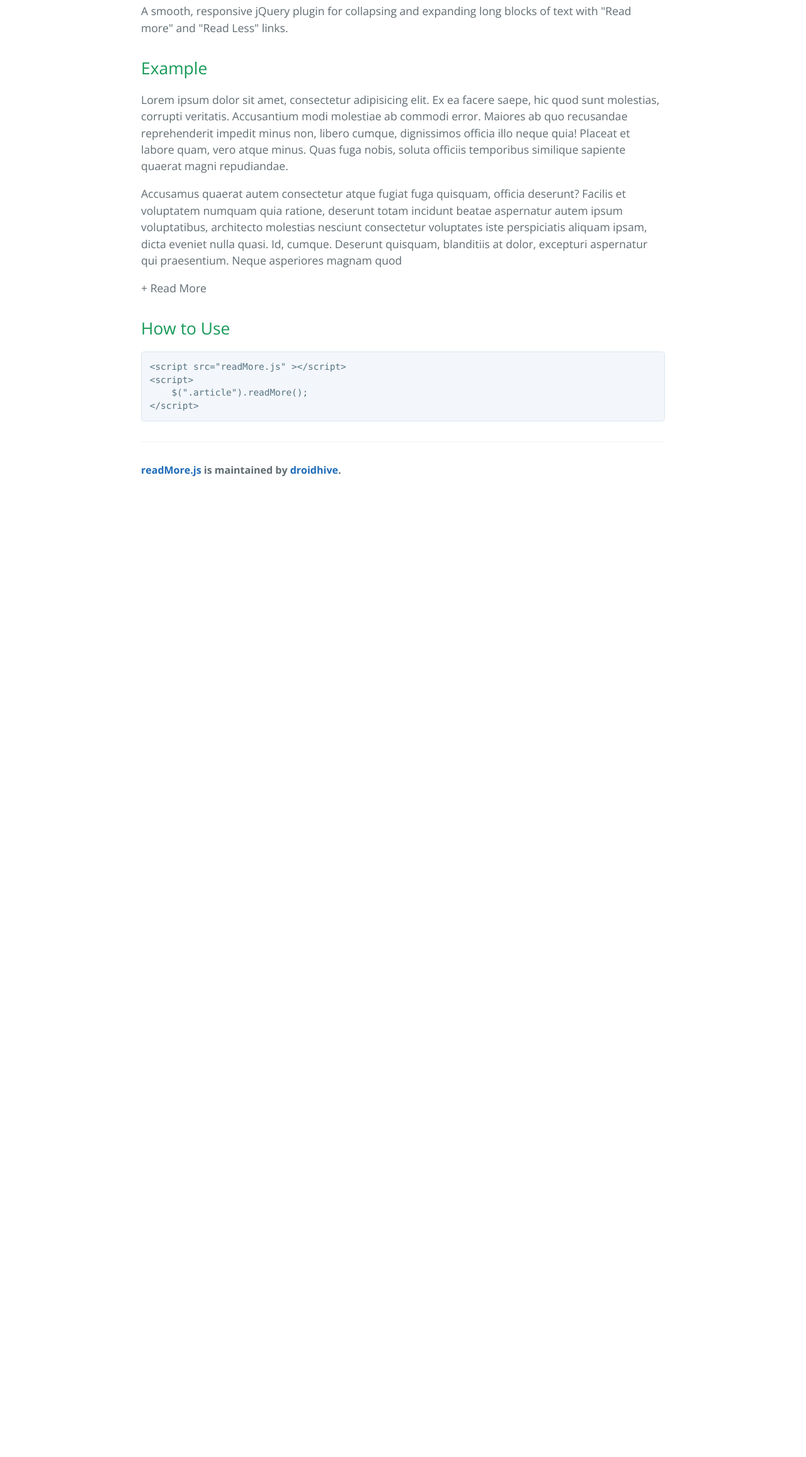
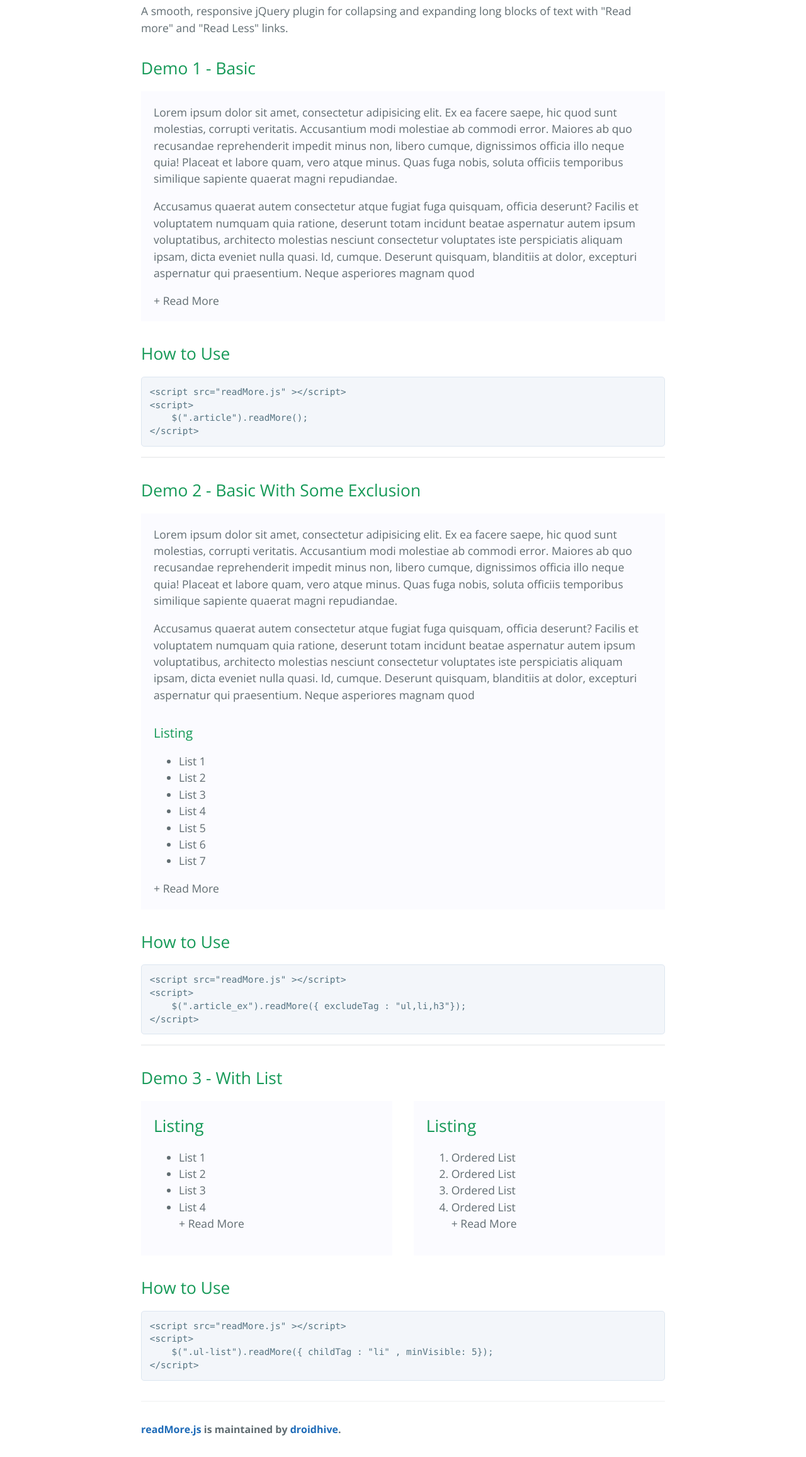
Before and after one commit to artistictechie/readMore.js, a plain HTML site: page index.html in a window 1280 px wide. Shown: the part 434-2747 px from the top of the page at 63% size. Before the commit the page ends 1224 px from the top, so only its background shows below. Drawn offline with nearby package versions, Linux system fonts and the light colour scheme.

Commit message:
update changes

```diff
--- a/index.html
+++ b/index.html
@@ -20,12 +20,12 @@
 
     <section class="main-content">
       <h1>
-<a id="readmorejs" class="anchor" href="#readmorejs" aria-hidden="true"><span aria-hidden="true" class="octicon octicon-link"></span></a>Readmore.js</h1>
+<a id="readmorejs" class="anchor" href="#readmorejs" aria-hidden="true"><span aria-hidden="true" class="octicon octicon-link"></span></a>readMore.js</h1>
 
 <p>A smooth, responsive jQuery plugin for collapsing and expanding long blocks of text with "Read more" and "Read Less" links.</p>
 
-<h2>Example</h2>
-    <div class="article">
+<h2>Demo 1 - Basic </h2>
+    <div class="article" style="background:#fbfbff; padding:20px;">
         <p>
           Lorem ipsum dolor sit amet, consectetur adipisicing elit. Ex ea facere saepe, hic quod sunt molestias,
           corrupti veritatis. Accusantium modi molestiae ab commodi error. Maiores ab quo recusandae reprehenderit
@@ -55,7 +55,93 @@
     $(".article").readMore();
 &lt;/script&gt;
 </code></pre>
+<hr/>
+<h2>Demo 2 - Basic With Some Exclusion  </h2>
+    <div class="article_ex" style="background:#fbfbff; padding:20px;">
+        <p>
+          Lorem ipsum dolor sit amet, consectetur adipisicing elit. Ex ea facere saepe, hic quod sunt molestias,
+          corrupti veritatis. Accusantium modi molestiae ab commodi error. Maiores ab quo recusandae reprehenderit
+          impedit minus non, libero cumque, dignissimos officia illo neque quia! Placeat et labore quam, vero atque minus.
+          Quas fuga nobis, soluta officiis temporibus similique sapiente quaerat magni repudiandae.
+        </p>
 
+        <p>
+          Accusamus quaerat autem consectetur atque fugiat fuga quisquam, officia deserunt? Facilis et
+          voluptatem numquam quia ratione, deserunt totam incidunt beatae aspernatur autem ipsum voluptatibus,
+          architecto molestias nesciunt consectetur voluptates iste perspiciatis aliquam ipsam, dicta eveniet nulla quasi.
+          Id, cumque. Deserunt quisquam, blanditiis at dolor, excepturi aspernatur qui praesentium. Neque asperiores magnam quod
+        </p>
+        <h2>Heading 2</h2>
+        <p>
+          voluptatem ab id facere vero officia, illo inventore similique. Dolorum porro impedit repellat natus distinctio optio vel,
+          repudiandae nemo laborum neque cum illum explicabo saepe quis aspernatur deleniti, dolore quisquam cupiditate ad dolores!
+          Dolores, quidem, dolore. Nesciunt, sapiente enim quis, unde fuga voluptas reiciendis deserunt eum quisquam odit veritatis
+          tenetur iste veniam alias itaque beatae. Consectetur necessitatibus cupiditate cumque, iste dolores expedita assumenda quibusdam
+          harum ipsa, labore, repellendus, non veritatis ab. Commodi, illo, similique nam, enim modi aut dignissimos necessitatibus nobis
+          totam et dolores tenetur nisi, culpa inventore? Fugit, quam, porro!
+        </p>
+        <h3>Listing</h3>
+        <ul>
+          <li>List 1</li>
+          <li>List 2</li>
+          <li>List 3</li>
+          <li>List 4</li>
+          <li>List 5</li>
+          <li>List 6</li>
+          <li>List 7</li>
+        </ul>
+        <h2>Heading 3</h2>
+        <p>
+          voluptatem ab id facere vero officia, illo inventore similique. Dolorum porro impedit repellat natus distinctio optio vel,
+          repudiandae nemo laborum neque cum illum explicabo saepe quis aspernatur deleniti, dolore quisquam cupiditate ad dolores!
+          Dolores, quidem, dolore. Nesciunt, sapiente enim quis, unde fuga voluptas reiciendis deserunt eum quisquam odit veritatis
+          tenetur iste veniam alias itaque beatae. Consectetur necessitatibus cupiditate cumque, iste dolores expedita assumenda quibusdam
+          harum ipsa, labore, repellendus, non veritatis ab. Commodi, illo, similique nam, enim modi aut dignissimos necessitatibus nobis
+          totam et dolores tenetur nisi, culpa inventore? Fugit, quam, porro!
+        </p>
+    </div>
+<h2>How to Use</h2>
+<pre><code>&lt;script src="readMore.js" &gt;&lt;/script&gt;
+&lt;script&gt;
+    $(".article_ex").readMore({ excludeTag : "ul,li,h3"});
+&lt;/script&gt;
+</code></pre>
+<hr/>
+<h2>Demo 3 - With List  </h2>
+<div>
+    <div style="background:#fbfbff; padding:20px; float:left; width:48%;">
+        <h2>Listing</h2>
+        <ul class="ul-list">
+          <li>List 1</li>
+          <li>List 2</li>
+          <li>List 3</li>
+          <li>List 4</li>
+          <li>List 5</li>
+          <li>List 6</li>
+          <li>List 7</li>
+        </ul>
+    </div>
+    <div style="background:#fbfbff; padding:20px; float:right; width:48%;">
+        <h2>Listing</h2>
+        <ol class="ul-list">
+          <li>Ordered List</li>
+          <li>Ordered List</li>
+          <li>Ordered List</li>
+          <li>Ordered List</li>
+          <li>Ordered List</li>
+          <li>Ordered List</li>
+          <li>Ordered List</li>
+        </ul>
+
+    </div>
+    <div style="clear:both;"></div>
+  </div>
+<h2>How to Use</h2>
+<pre><code>&lt;script src="readMore.js" &gt;&lt;/script&gt;
+&lt;script&gt;
+    $(".ul-list").readMore({ childTag : "li" , minVisible: 5});
+&lt;/script&gt;
+</code></pre>
       <footer class="site-footer">
         <span class="site-footer-owner"><a href="https://github.com/droidhive/readMore.js">readMore.js</a> is maintained by <a href="https://github.com/droidhive">droidhive</a>.</span>
       </footer>
@@ -65,6 +151,8 @@
     <script src="readMore.js" ></script>
     <script>
         $(".article").readMore();
+        $(".article_ex").readMore({ excludeTag : "ul,li,h3"});
+        $(".ul-list").readMore({ childTag : "li" , minVisible: 5});
     </script>
 
   </body>
--- a/readMore.js
+++ b/readMore.js
@@ -1,8 +1,12 @@
 $.fn.readMore = function(params){
 
-    $values = $.extend(
+    return this.each(function(){
+
+      var $this = [];
+
+      $this.values = $.extend(
                     {
-                     child_tag : "p",
+                       childTag : "p",
                        minVisible : 2,
                        excludeTag : "",
                        minTextLengthToHide : 50,
@@ -12,39 +16,44 @@ $.fn.readMore = function(params){
                        animationSpeed : 500
                      },params);
 
-		$excludeTagStr = "";
-		$is_visible = true;
-		$total_element = $(this).children( $values.child_tag ).size();
-		$fisrtElement = $(this).children( $values.child_tag ).eq( $values.minVisible - 1 );
+  		$this.excludeTagStr = "";
+  		$this.is_visible = true;
+  		$this.total_element = $(this).children( $this.values.childTag ).size();
+  		$this.fisrtElement = $(this).children( $this.values.childTag ).eq( $this.values.minVisible - 1 );
 
-		if($values.excludeTag.length > 0)
-			    $excludeTagStr = ":not(" + $values.excludeTag + ")";
+  		if($this.values.excludeTag.length > 0)
+  			    $this.excludeTagStr = ":not(" + $this.values.excludeTag + ")";
 
-		$nextAllElement = $fisrtElement.nextAll( $excludeTagStr );
+  		$this.nextAllElement = $this.fisrtElement.nextAll( $this.excludeTagStr );
 
-		toogleAll = function() {
-                    if($fisrtElement.text().length < $values.minTextLengthToHide){
-                       $fisrtElement.slideToggle( $values.animationSpeed );
+  		$this.toogleAll = function() {
+                      if($this.fisrtElement.text().length < $this.values.minTextLengthToHide){
+                         $this.fisrtElement.slideToggle( $this.values.animationSpeed );
                       }
-                    $nextAllElement.slideToggle( $values.animationSpeed );
+                      $this.nextAllElement.slideToggle( $this.values.animationSpeed );
                     }
 
-		toogleAll();
+  		$this.toogleAll();
 
-		if( $total_element > ($values.minVisible - 1) )
-			  $(this).append( "<span style='cursor:pointer;' class='rd_more " + $values.readMoreBtnClass + "'>+ Read More</span>" );
+      $this.rdMoreId = "rd_more_" + parseInt(Math.random()*100000);
 
-         $(".rd_more").on("click" , function() {
-          if($is_visible){
-            toogleAll();
-            $(this).html( $values.readMoreOpenedText );
-            $is_visible = false;
+
+  		if( $this.total_element > ($this.values.minVisible - 1) )
+  			  $(this).append( "<span style='cursor:pointer;' id = '" + $this.rdMoreId + "'class='rd_more " + $this.values.readMoreBtnClass + "'>+ Read More</span>" );
+
+           $(this).find("#" + $this.rdMoreId).on("click" , function() {
+            if($this.is_visible){
+              $this.toogleAll();
+              $(this).html( $this.values.readMoreOpenedText );
+              $this.is_visible = false;
             }
             else{
-            toogleAll();
-            $(this).html( $values.readMoreClosedText );
-            $is_visible = true;
+              $this.toogleAll();
+              $(this).html( $this.values.readMoreClosedText );
+              $this.is_visible = true;
             }
   		});
 
+      return $this;
+    });
 };
```
Lines whose indentation alone changed are shown as unchanged.
